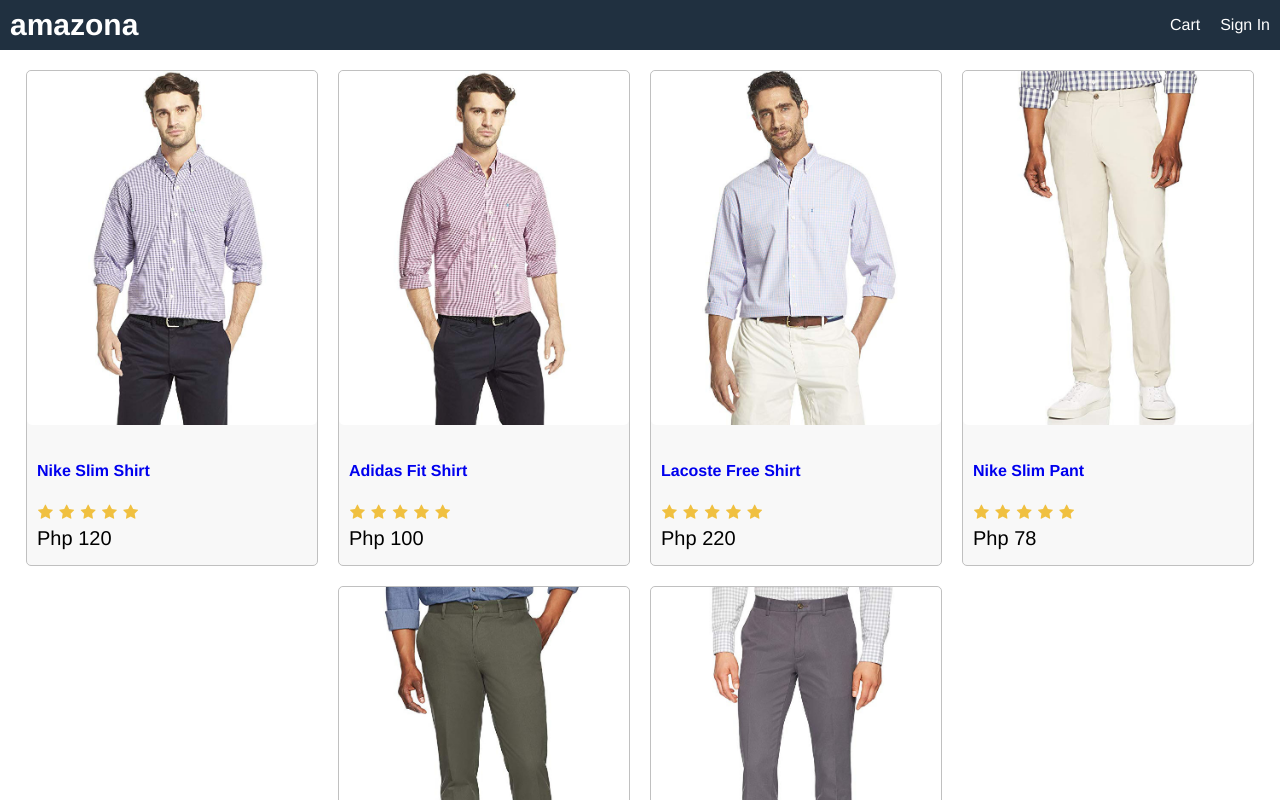
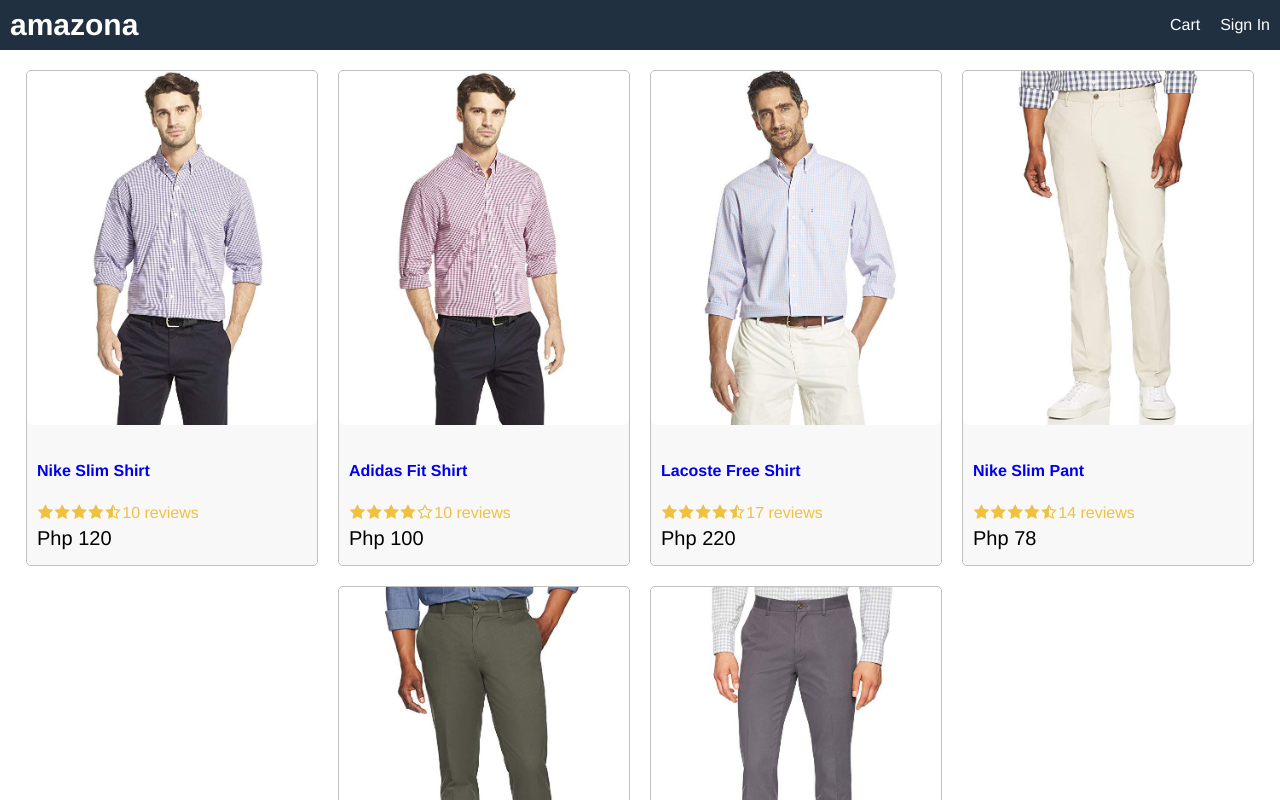
Before and after one commit to mfrancislie/E-commerce-amazon, a React (Create React App) app in the folder frontend/: page / in a window 1280 px wide. Shown: the top 800 px of the page. Built offline with nearby package versions, Linux system fonts and the light colour scheme.

Commit message:
added ratings to product

```diff
--- a/frontend/src/App.js
+++ b/frontend/src/App.js
@@ -1,3 +1,4 @@
+import Product from './components/Product';
 import data from './data';
 
 function App() {
@@ -18,44 +19,7 @@ function App() {
         <div>
           <div className="row center">
             {data.products.map((product) => (
-              <div className="card" key={product._id}>
-                <a href={`/product/${product._id}`}>
-                  {/* <!-- image size: 680px by 830px --> */}
-                  <img
-                    className="medium"
-                    src={product.image}
-                    alt={product.name}
-                  />
-                </a>
-                <div className="card-body">
-                  <a href={`/product/${product._id}`}>
-                    <h2>{product.name}</h2>
-                  </a>
-                  <div className="rating">
-                    <span>
-                      {' '}
-                      <i className="fa fa-star"></i>{' '}
-                    </span>
-                    <span>
-                      {' '}
-                      <i className="fa fa-star"></i>{' '}
-                    </span>
-                    <span>
-                      {' '}
-                      <i className="fa fa-star"></i>{' '}
-                    </span>
-                    <span>
-                      {' '}
-                      <i className="fa fa-star"></i>{' '}
-                    </span>
-                    <span>
-                      {' '}
-                      <i className="fa fa-star"></i>{' '}
-                    </span>
-                  </div>
-                  <div className="price">Php {product.price}</div>
-                </div>
-              </div>
+              <Product key={product._id} product={product}></Product>
             ))}
           </div>
         </div>
--- /dev/null
+++ b/frontend/src/components/Product.js
@@ -0,0 +1,28 @@
+import React from 'react';
+import Rating from './Rating';
+
+const Product = (props) => {
+  const { product } = props;
+  return (
+    <div>
+      <div className="card" key={product._id}>
+        <a href={`/product/${product._id}`}>
+          {/* <!-- image size: 680px by 830px --> */}
+          <img className="medium" src={product.image} alt={product.name} />
+        </a>
+        <div className="card-body">
+          <a href={`/product/${product._id}`}>
+            <h2>{product.name}</h2>
+          </a>
+          <Rating
+            rating={product.rating}
+            numReviews={product.numReviews}
+          ></Rating>
+          <div className="price">Php {product.price}</div>
+        </div>
+      </div>
+    </div>
+  );
+};
+
+export default Product;
--- /dev/null
+++ b/frontend/src/components/Rating.js
@@ -0,0 +1,67 @@
+import React from 'react';
+
+const Rating = (props) => {
+  const { rating, numReviews } = props;
+  return (
+    <div className="rating">
+      <span>
+        <i
+          className={
+            rating >= 1
+              ? 'fa fa-star'
+              : rating >= 0.5
+              ? 'fa fa-star-half-o'
+              : 'fa fa-star-o'
+          }
+        ></i>
+      </span>
+      <span>
+        <i
+          className={
+            rating >= 2
+              ? 'fa fa-star'
+              : rating >= 1.5
+              ? 'fa fa-star-half-o'
+              : 'fa fa-star-o'
+          }
+        ></i>
+      </span>
+      <span>
+        <i
+          className={
+            rating >= 3
+              ? 'fa fa-star'
+              : rating >= 2.5
+              ? 'fa fa-star-half-o'
+              : 'fa fa-star-o'
+          }
+        ></i>
+      </span>
+      <span>
+        <i
+          className={
+            rating >= 4
+              ? 'fa fa-star'
+              : rating >= 3.5
+              ? 'fa fa-star-half-o'
+              : 'fa fa-star-o'
+          }
+        ></i>
+      </span>
+      <span>
+        <i
+          className={
+            rating >= 5
+              ? 'fa fa-star'
+              : rating >= 4.5
+              ? 'fa fa-star-half-o'
+              : 'fa fa-star-o'
+          }
+        ></i>
+      </span>
+      <span>{numReviews + ' reviews'}</span>
+    </div>
+  );
+};
+
+export default Rating;
```
